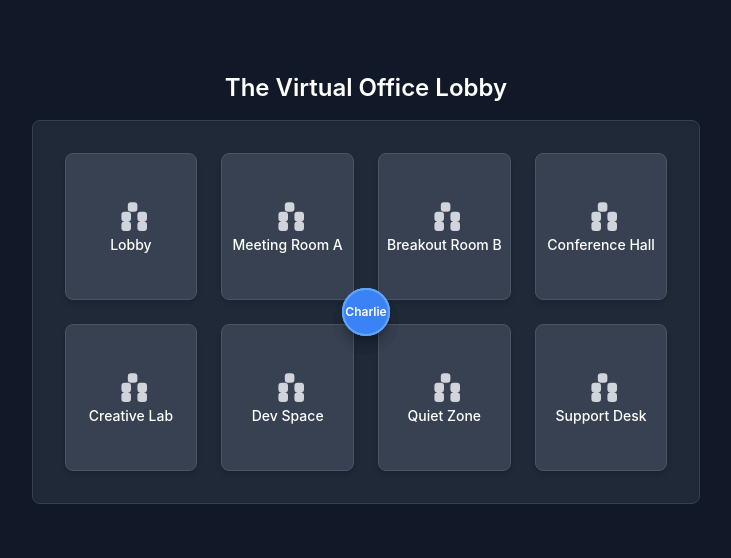
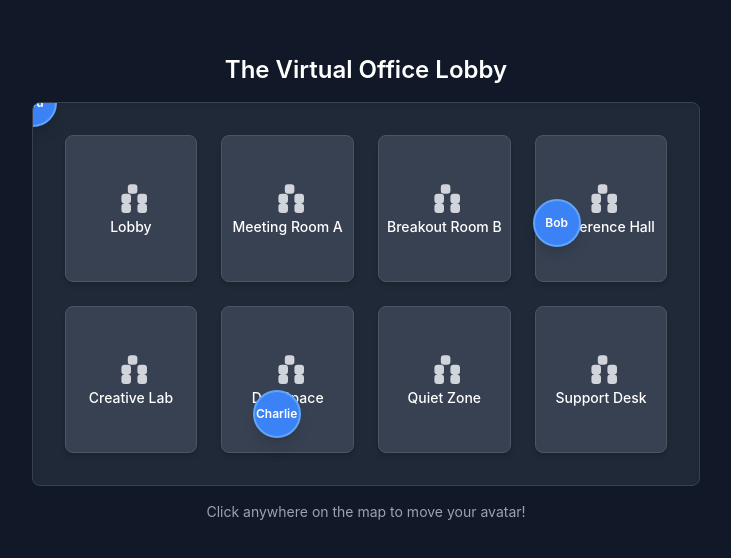
Before and after one commit to code-elixrs/online-virtual-workspace, a React (Vite) app: page / in a window 1280 px wide. Shown: the part 112-670 px from the top of the page, without its empty margins (274-1005 px from the left). Built offline with nearby package versions, Linux system fonts and the light colour scheme.

Commit message:
Task milestone 2.4

```diff
--- a/src/App.jsx
+++ b/src/App.jsx
@@ -1,4 +1,4 @@
-import React from 'react';
+import React, { useState } from 'react';
 import './index.css';
 
 // A simple component to represent a room on the map.
@@ -15,9 +15,13 @@ const Room = ({ name }) => {
 };
 
 // A component to represent a user's avatar on the map.
-const UserAvatar = ({ name }) => {
+// The position is now controlled by props.
+const UserAvatar = ({ name, style }) => {
   return (
-    <div className="flex flex-col items-center justify-center p-1 bg-blue-500 text-white rounded-full w-12 h-12 border-2 border-blue-400 shadow-lg cursor-pointer absolute transition-transform duration-300 hover:scale-110">
+    <div
+      className="flex flex-col items-center justify-center p-1 bg-blue-500 text-white rounded-full w-12 h-12 border-2 border-blue-400 shadow-lg cursor-pointer absolute transition-all duration-500 ease-in-out"
+      style={style}
+    >
       <span className="text-xs font-semibold">{name}</span>
     </div>
   );
@@ -25,16 +29,32 @@ const UserAvatar = ({ name }) => {
 
 // This is the LobbyView component. It will contain the virtual office map and all users.
 const LobbyView = () => {
-  const users = [
-    { name: 'Alice', position: 'absolute top-1/4 left-1/4' },
-    { name: 'Bob', position: 'absolute top-1/2 left-3/4' },
-    { name: 'Charlie', position: 'absolute top-3/4 left-1/3' },
+  // Use a state variable to manage the current user's position.
+  const [userPosition, setUserPosition] = useState({ x: 0, y: 0 });
+
+  // A dummy list of other users to display.
+  const otherUsers = [
+    { name: 'Bob', style: { top: '25%', left: '75%' } },
+    { name: 'Charlie', style: { top: '75%', left: '33%' } },
   ];
+
+  // This handler will update the user's position when the map is clicked.
+  const handleMapClick = (event) => {
+    // Get the bounding box of the map container.
+    const rect = event.currentTarget.getBoundingClientRect();
+    // Calculate the click position relative to the container.
+    const x = ((event.clientX - rect.left) / rect.width) * 100;
+    const y = ((event.clientY - rect.top) / rect.height) * 100;
+    setUserPosition({ x, y });
+  };
 
   return (
     <div className="flex-1 flex flex-col items-center justify-center p-4">
       <h2 className="text-2xl font-semibold mb-4 text-white">The Virtual Office Lobby</h2>
-      <div className="relative bg-gray-800 border border-gray-700 w-full max-w-4xl h-96 rounded-lg shadow-inner flex items-center justify-center text-gray-400 p-8">
+      <div
+        className="relative bg-gray-800 border border-gray-700 w-full max-w-4xl h-96 rounded-lg shadow-inner flex items-center justify-center text-gray-400 p-8 overflow-hidden"
+        onClick={handleMapClick}
+      >
         <div className="grid grid-cols-4 gap-6 w-full h-full">
           <Room name="Lobby" />
           <Room name="Meeting Room A" />
@@ -45,10 +65,17 @@ const LobbyView = () => {
           <Room name="Quiet Zone" />
           <Room name="Support Desk" />
         </div>
-        {users.map((user, index) => (
-          <UserAvatar key={index} name={user.name} position={user.position} />
+        {/* Render the current user's avatar with dynamic position */}
+        <UserAvatar
+          name="You"
+          style={{ top: `${userPosition.y}%`, left: `${userPosition.x}%`, transform: 'translate(-50%, -50%)' }}
+        />
+        {/* Render other users' avatars */}
+        {otherUsers.map((user, index) => (
+          <UserAvatar key={index} name={user.name} style={user.style} />
         ))}
       </div>
+      <p className="mt-4 text-sm text-gray-400">Click anywhere on the map to move your avatar!</p>
     </div>
   );
 };
```
